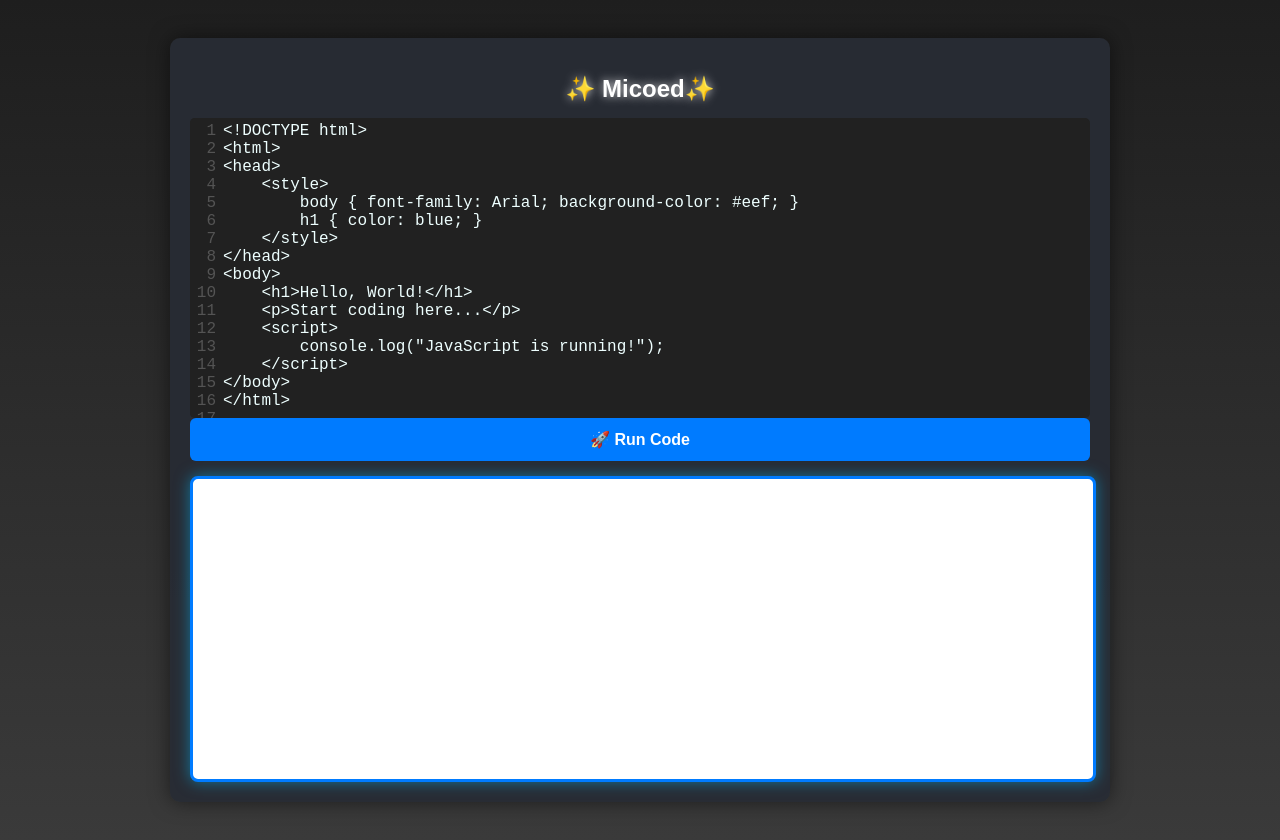
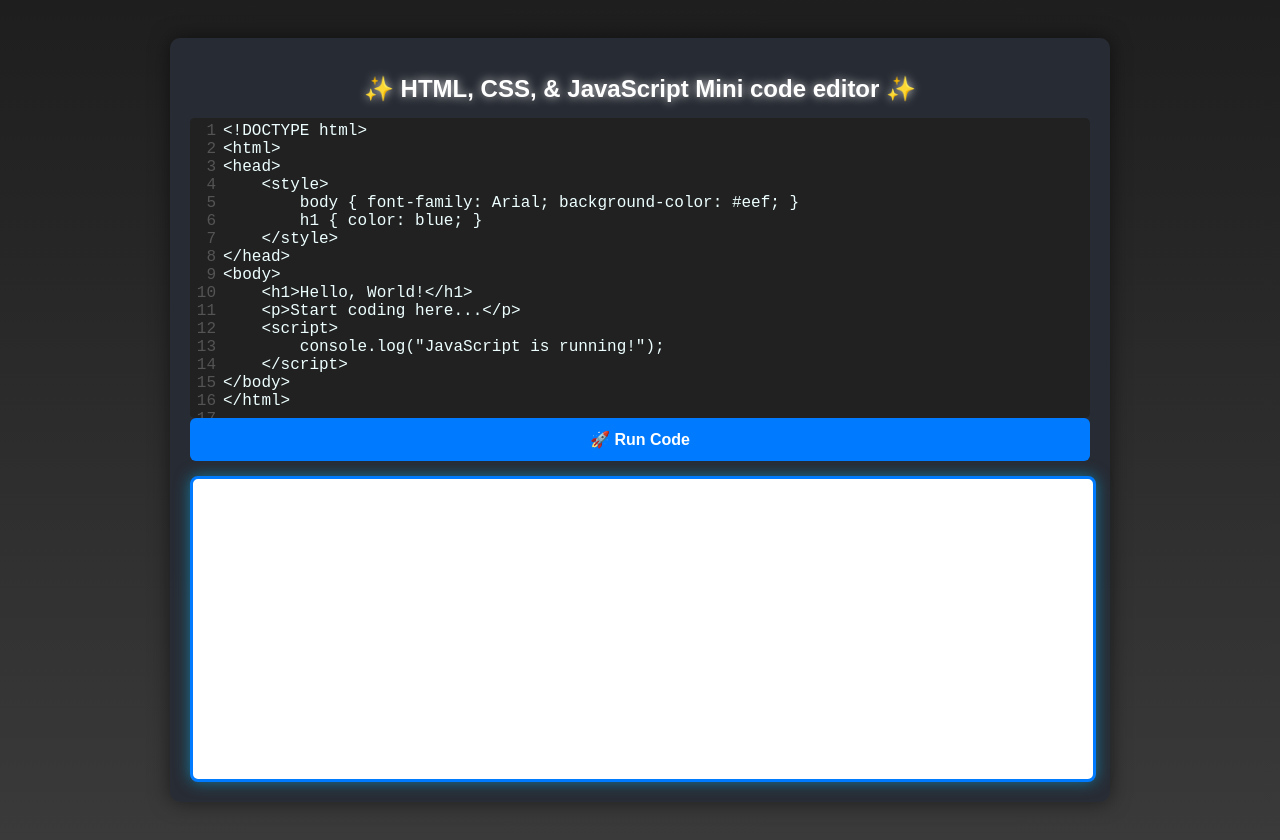
Before and after one commit to AthallaRakhaSyaft/micoed, a plain HTML site: page index.html in a window 1280 px wide. Drawn offline with nearby package versions, Linux system fonts and the light colour scheme.

Commit message:
Update index.html

```diff
--- a/index.html
+++ b/index.html
@@ -75,7 +75,7 @@
 </head>
 <body>
     <div class="container">
-        <h1>✨ Micoed✨</h1>
+        <h1>✨ HTML, CSS, & JavaScript Mini code editor ✨</h1>
         <div class="editor-container">
             <textarea id="code-editor">
 <!DOCTYPE html>
```
